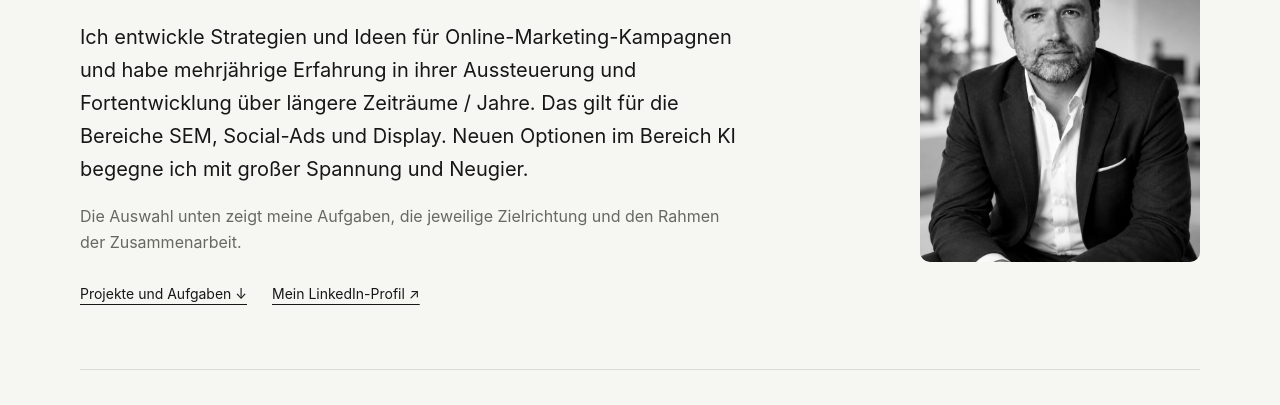
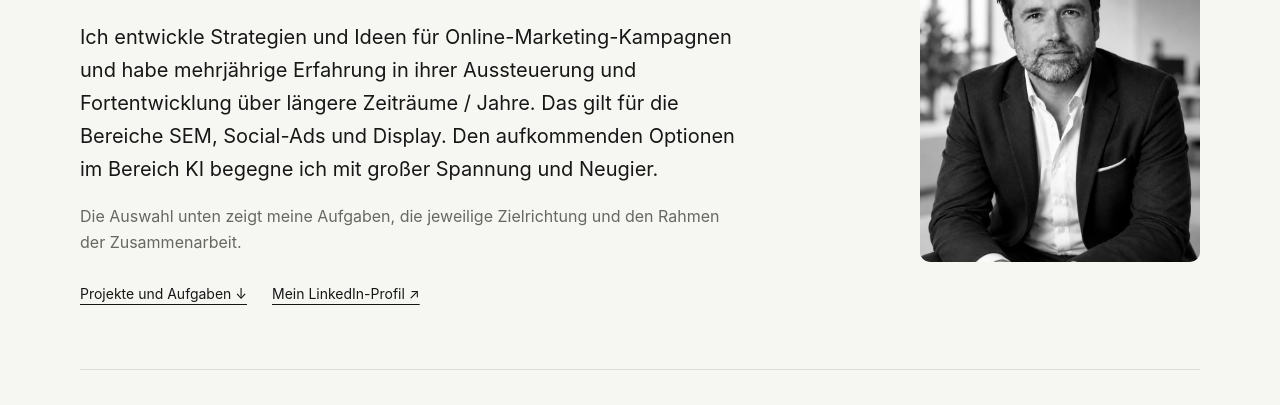
Before and after one commit to heidewitzkagmbh/heidewitzka, a plain HTML site: page tim-vogt.html in a window 1280 px wide. Shown: the part 317-722 px from the top of the page. Drawn offline with Linux system fonts and the light colour scheme.

Commit message:
Adjust AI wording in Tim Vogt introduction

```diff
--- a/tim-vogt.html
+++ b/tim-vogt.html
@@ -78,7 +78,7 @@ footer{border-top:1px solid var(--line);padding:26px 0 40px;display:flex;justify
 <main>
 <section class="hero" aria-labelledby="page-title">
 <div><p class="eyebrow">Tim Vogt · Kampagnenmanagement</p><h1 id="page-title">Tim Vogt</h1>
-<p class="intro">Ich entwickle Strategien und Ideen für Online-Marketing-Kampagnen und habe mehrjährige Erfahrung in ihrer Aussteuerung und Fortentwicklung über längere Zeiträume / Jahre. Das gilt für die Bereiche SEM, Social-Ads und Display. Neuen Optionen im Bereich KI begegne ich mit großer Spannung und Neugier.</p>
+<p class="intro">Ich entwickle Strategien und Ideen für Online-Marketing-Kampagnen und habe mehrjährige Erfahrung in ihrer Aussteuerung und Fortentwicklung über längere Zeiträume / Jahre. Das gilt für die Bereiche SEM, Social-Ads und Display. Den aufkommenden Optionen im Bereich KI begegne ich mit großer Spannung und Neugier.</p>
 <p class="intro-small">Die Auswahl unten zeigt meine Aufgaben, die jeweilige Zielrichtung und den Rahmen der Zusammenarbeit.</p>
 <div class="hero-links"><a href="#projekte">Projekte und Aufgaben ↓</a><a href="https://www.linkedin.com/in/timvgt/" target="_blank" rel="noopener noreferrer">Mein LinkedIn-Profil ↗</a></div></div>
 <img class="portrait" src="/assets/tim-vogt-portrait-rectangular.jpg" width="800" height="1000" alt="Tim Vogt" fetchpriority="high">
```
